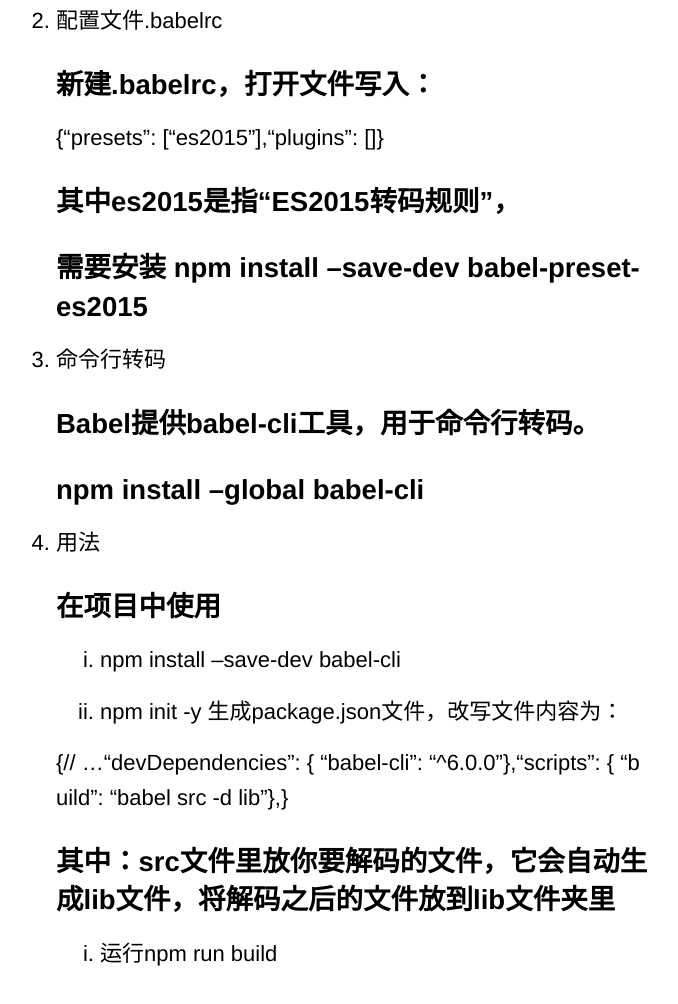
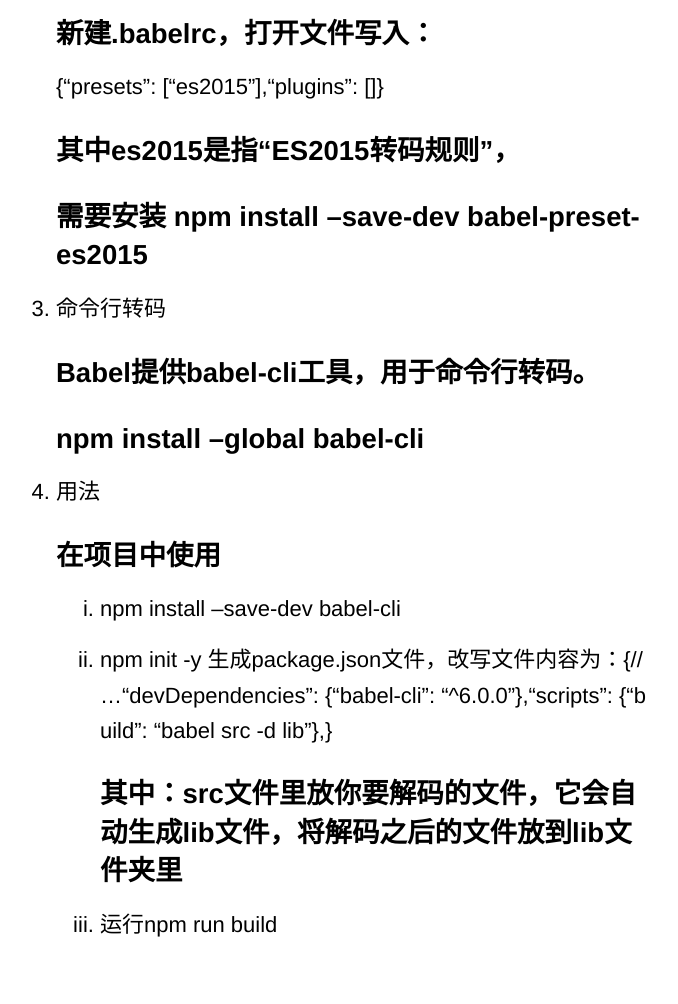
Before and after one commit to shentongjuan/shentongjuan.github.io, a plain HTML site: page 2017/10/12/babel/index.html in a window 1280 px wide. Shown: the part 536-1540 px from the top of the page, without its empty margins (338-1016 px from the left). Drawn offline with Linux system fonts and the light colour scheme; a small style sheet from the web is missing.

Commit message:
Site updated: 2017-10-13 15:46:16

```diff
--- a/2017/10/12/babel/index.html
+++ b/2017/10/12/babel/index.html
@@ -1,13 +1,9 @@
-<!DOCTYPE html><html><head><meta charset="utf-8"><meta content="yes" name="apple-mobile-web-app-capable"><meta content="yes" name="apple-touch-fullscreen"><meta content="telephone=no,email=no" name="format-detection"><meta name="viewport" content="width=device-width, initial-scale=1.0, maximum-scale=1.0, minimum-scale=1.0, user-scalable=no"><link rel="shortcut icon" href="/images/favicon.ico" type="image/x-icon"><link href="https://fonts.googleapis.com/css?family=Rubik" rel="stylesheet"><script src="https://use.fontawesome.com/adaf0e149c.js"></script><link rel="stylesheet" href="https://cdn.bootcss.com/highlight.js/9.6.0/styles/monokai_sublime.min.css"><link rel="stylesheet" href="/css/index.css"><link rel="stylesheet" href="/css/post.css"><link rel="stylesheet" href="/css/markdown-github.css"><title>blog</title><script src="/js/googleAnalytics.js"></script></head><body><div id="postContainer"><div id="postTop"><h4 id="logo">Life Is Short</h4><br><br><h2 id="postTitle">babel</h2><br><span aria-hidden="true" class="postTime fa fa-calendar">2017-10-12</span><br><br></div><section id="articleDiv"><p><p><img src="/screenshots/Ada1.png" alt="index"></p></p>
-<p><h3 id="babel教程"><a href="#babel教程" class="headerlink" title="babel教程"></a>babel教程</h3><ol></p>
+<!DOCTYPE html><html><head><meta charset="utf-8"><meta content="yes" name="apple-mobile-web-app-capable"><meta content="yes" name="apple-touch-fullscreen"><meta content="telephone=no,email=no" name="format-detection"><meta name="viewport" content="width=device-width, initial-scale=1.0, maximum-scale=1.0, minimum-scale=1.0, user-scalable=no"><link rel="shortcut icon" href="/images/favicon.ico" type="image/x-icon"><link href="https://fonts.googleapis.com/css?family=Rubik" rel="stylesheet"><script src="https://use.fontawesome.com/adaf0e149c.js"></script><link rel="stylesheet" href="https://cdn.bootcss.com/highlight.js/9.6.0/styles/monokai_sublime.min.css"><link rel="stylesheet" href="/css/index.css"><link rel="stylesheet" href="/css/post.css"><link rel="stylesheet" href="/css/markdown-github.css"><title>blog</title><script src="/js/googleAnalytics.js"></script></head><body><div id="postContainer"><div id="postTop"><h4 id="logo">Life Is Short</h4><br><br><h2 id="postTitle">babel</h2><br><span aria-hidden="true" class="postTime fa fa-calendar">2017-10-12</span><br><br></div><section id="articleDiv"><p><h3 id="babel教程"><a href="#babel教程" class="headerlink" title="babel教程"></a>babel教程</h3><ol></p>
 <p><li>介绍<br>babel是一个广泛使用的转码器，可以将ES6代码转为ES5代码。</li></p>
 <p><li>配置文件.babelrc<h4 id="新建-babelrc，打开文件写入："><a href="#新建-babelrc，打开文件写入：" class="headerlink" title="新建.babelrc，打开文件写入："></a>新建.babelrc，打开文件写入：</h4>{<br>“presets”: [“es2015”],<br>“plugins”: []<br>}<h4 id="其中es2015是指“ES2015转码规则”，"><a href="#其中es2015是指“ES2015转码规则”，" class="headerlink" title="其中es2015是指“ES2015转码规则”，"></a>其中es2015是指“ES2015转码规则”，</h4><h4 id="需要安装-npm-install-–save-dev-babel-preset-es2015"><a href="#需要安装-npm-install-–save-dev-babel-preset-es2015" class="headerlink" title="需要安装 npm install –save-dev babel-preset-es2015"></a>需要安装 npm install –save-dev babel-preset-es2015</h4></li></p>
 <p><li>命令行转码<h4 id="Babel提供babel-cli工具，用于命令行转码。"><a href="#Babel提供babel-cli工具，用于命令行转码。" class="headerlink" title="Babel提供babel-cli工具，用于命令行转码。"></a>Babel提供babel-cli工具，用于命令行转码。</h4><h4 id="npm-install-–global-babel-cli"><a href="#npm-install-–global-babel-cli" class="headerlink" title="npm install –global babel-cli"></a>npm install –global babel-cli</h4></li></p>
-<p><li><p>用法</p></p>
-<p><h4 id="在项目中使用"><a href="#在项目中使用" class="headerlink" title="在项目中使用"></a>在项目中使用</h4><ol></p>
+<p><li>用法<h4 id="在项目中使用"><a href="#在项目中使用" class="headerlink" title="在项目中使用"></a>在项目中使用</h4><ol></p>
 <p><li>npm install –save-dev babel-cli</li></p>
-<p><li>npm init -y 生成package.json文件，改写文件内容为：</li><br></ol></p>
-<p><p>{<br>// …<br>“devDependencies”: {<br> “babel-cli”: “^6.0.0”<br>},<br>“scripts”: {<br> “build”: “babel src -d lib”<br>},<br>}</p></p>
-<p><h4 id="其中：src文件里放你要解码的文件，它会自动生成lib文件，将解码之后的文件放到lib文件夹里"><a href="#其中：src文件里放你要解码的文件，它会自动生成lib文件，将解码之后的文件放到lib文件夹里" class="headerlink" title="其中：src文件里放你要解码的文件，它会自动生成lib文件，将解码之后的文件放到lib文件夹里"></a>其中：src文件里放你要解码的文件，它会自动生成lib文件，将解码之后的文件放到lib文件夹里</h4><ol></p>
+<p><li>npm init -y 生成package.json文件，改写文件内容为：<br>{<br>// …<br>“devDependencies”: {<br>“babel-cli”: “^6.0.0”<br>},<br>“scripts”: {<br>“build”: “babel src -d lib”<br>},<br>}<h4 id="其中：src文件里放你要解码的文件，它会自动生成lib文件，将解码之后的文件放到lib文件夹里"><a href="#其中：src文件里放你要解码的文件，它会自动生成lib文件，将解码之后的文件放到lib文件夹里" class="headerlink" title="其中：src文件里放你要解码的文件，它会自动生成lib文件，将解码之后的文件放到lib文件夹里"></a>其中：src文件里放你要解码的文件，它会自动生成lib文件，将解码之后的文件放到lib文件夹里</h4></li></p>
 <p><li>运行<br>npm run build</li><br></ol><br></li><br></ol></p>
 </section></div><script src="/js/jquery.min.js"></script><script src="/js/highlight.min.js"></script><script src="/js/start.js"></script></body></html>
```
